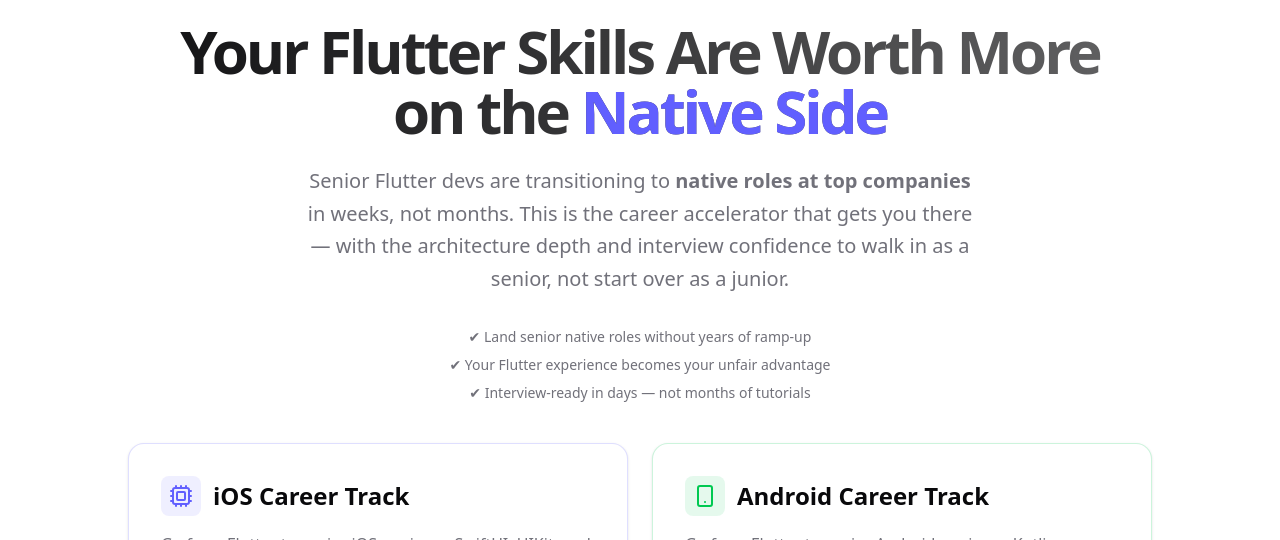
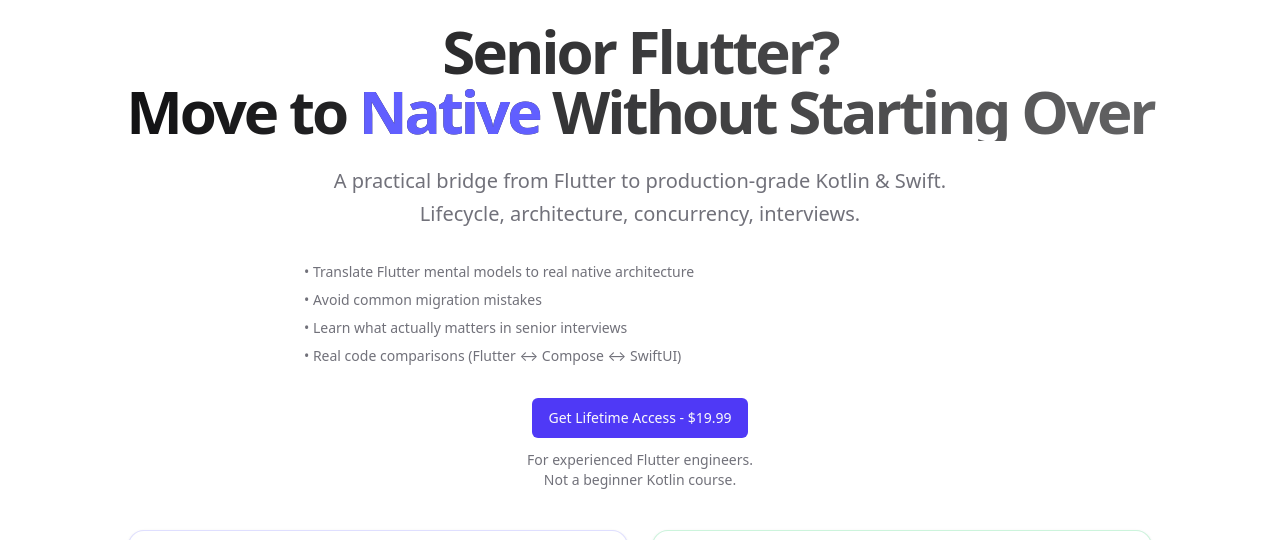
Before and after one commit to dmontil/flutterToNative, a Next.js app: page / in a window 1280 px wide. Shown: the part 209-749 px from the top of the page. Built offline with nearby package versions, Linux system fonts and the light colour scheme; no server answers.

Commit message:
Update landing hero copy and primary CTA

```diff
--- a/src/app/page.tsx
+++ b/src/app/page.tsx
@@ -17,20 +17,30 @@
           </div>
 
           <h1 className="text-4xl md:text-6xl font-black tracking-tighter mb-6 bg-gradient-to-r from-foreground to-foreground/60 bg-clip-text text-transparent">
-            Your Flutter Skills Are Worth More <br className="hidden md:block" />
-            on the <span className="text-indigo-500">Native Side</span>
+            Senior Flutter? <br className="hidden md:block" />
+            Move to <span className="text-indigo-500">Native</span> Without Starting Over
           </h1>
 
           <p className="text-lg md:text-xl text-muted-foreground max-w-2xl mx-auto mb-8 leading-relaxed">
-            Senior Flutter devs are transitioning to <strong>native roles at top companies</strong> in weeks, not months.
-            This is the career accelerator that gets you there — with the architecture depth and interview
-            confidence to walk in as a senior, not start over as a junior.
+            A practical bridge from Flutter to production-grade Kotlin & Swift. Lifecycle, architecture, concurrency,
+            interviews.
           </p>
 
-          <div className="max-w-2xl mx-auto mb-10 grid gap-2 text-sm text-muted-foreground">
-            <div>✔ Land senior native roles without years of ramp-up</div>
-            <div>✔ Your Flutter experience becomes your unfair advantage</div>
-            <div>✔ Interview-ready in days — not months of tutorials</div>
+          <div className="max-w-2xl mx-auto mb-8 grid gap-2 text-sm text-muted-foreground text-left">
+            <div>• Translate Flutter mental models to real native architecture</div>
+            <div>• Avoid common migration mistakes</div>
+            <div>• Learn what actually matters in senior interviews</div>
+            <div>• Real code comparisons (Flutter ↔ Compose ↔ SwiftUI)</div>
+          </div>
+
+          <div className="mb-10">
+            <Button className="bg-indigo-600 hover:bg-indigo-700" asChild>
+              <a href="/pricing#bundle">Get Lifetime Access - $19.99</a>
+            </Button>
+            <p className="mt-3 text-sm text-muted-foreground">
+              For experienced Flutter engineers. <br className="hidden sm:block" />
+              Not a beginner Kotlin course.
+            </p>
           </div>
 
           <div className="grid md:grid-cols-2 gap-6 max-w-5xl mx-auto">
```
